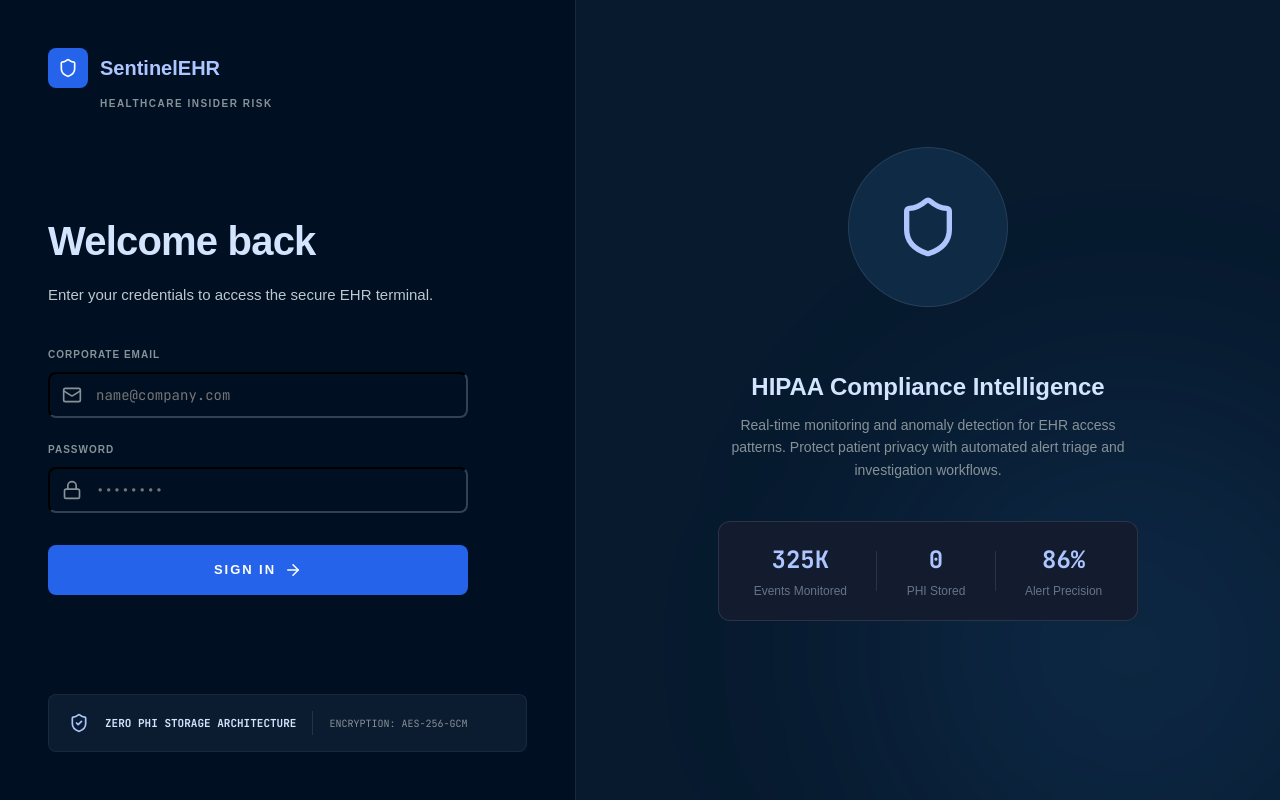
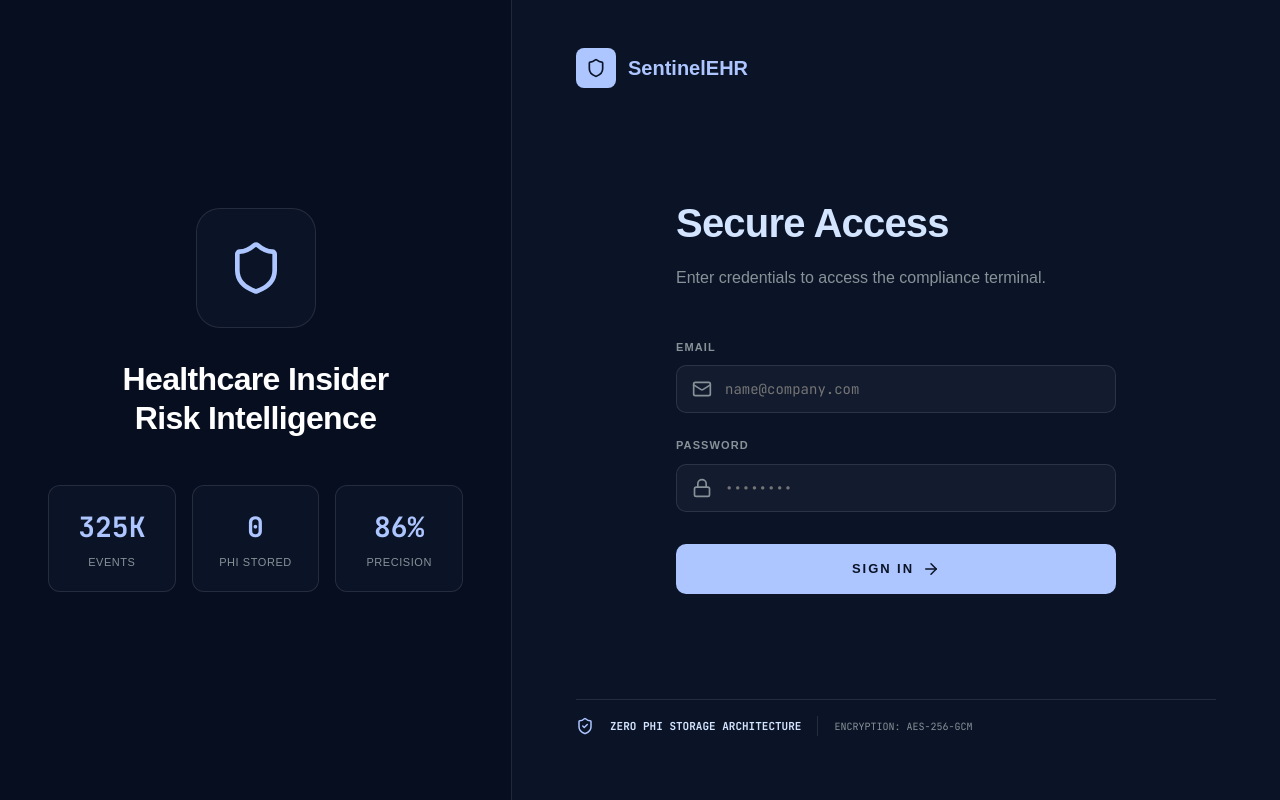
Before and after one commit to Davidowi2/sentinelehr, a React (Vite) app in the folder dashboard/: page / in a window 1280 px wide. Built offline with nearby package versions, Linux system fonts and the light colour scheme.

Commit message:
Design: split layout login page

```diff
--- a/dashboard/src/AppV2.jsx
+++ b/dashboard/src/AppV2.jsx
@@ -1465,63 +1465,135 @@ export default function AppV2() {
         overflow: 'hidden',
         fontFamily: "'DM Sans', sans-serif"
       }}>
-        {/* LEFT PANEL */}
+        {/* LEFT COLUMN - 40% */}
         <div style={{
-          width: '45%',
-          background: '#000f21',
+          width: '40%',
+          background: '#060e20',
           display: 'flex',
           flexDirection: 'column',
-          justifyContent: 'space-between',
+          justifyContent: 'center',
+          alignItems: 'center',
           padding: '48px',
           borderRight: '1px solid rgba(140,144,159,0.2)'
         }}>
+          {/* Centered Shield Icon */}
+          <div style={{ marginBottom: '32px' }}>
+            <div style={{
+              width: '120px',
+              height: '120px',
+              background: '#0b1326',
+              border: '1px solid rgba(140,144,159,0.2)',
+              borderRadius: '24px',
+              display: 'flex',
+              alignItems: 'center',
+              justifyContent: 'center'
+            }}>
+              <Shield size={56} style={{ color: '#adc6ff' }} />
+            </div>
+          </div>
+
+          {/* Headline */}
+          <h1 style={{
+            fontSize: '32px',
+            fontWeight: '800',
+            color: '#ffffff',
+            marginBottom: '48px',
+            textAlign: 'center',
+            lineHeight: 1.2,
+            letterSpacing: '-0.02em'
+          }}>Healthcare Insider<br />Risk Intelligence</h1>
+
+          {/* Three Stat Boxes */}
+          <div style={{
+            display: 'flex',
+            gap: '16px',
+            width: '100%',
+            maxWidth: '480px'
+          }}>
+            <div style={{
+              flex: 1,
+              background: '#0b1326',
+              border: '1px solid rgba(140,144,159,0.2)',
+              borderRadius: '12px',
+              padding: '20px',
+              textAlign: 'center'
+            }}>
+              <div style={{ fontSize: '28px', fontWeight: '700', color: '#adc6ff', fontFamily: "'JetBrains Mono', monospace" }}>325K</div>
+              <div style={{ fontSize: '11px', color: '#879298', marginTop: '6px', textTransform: 'uppercase', letterSpacing: '0.05em' }}>Events</div>
+            </div>
+            <div style={{
+              flex: 1,
+              background: '#0b1326',
+              border: '1px solid rgba(140,144,159,0.2)',
+              borderRadius: '12px',
+              padding: '20px',
+              textAlign: 'center'
+            }}>
+              <div style={{ fontSize: '28px', fontWeight: '700', color: '#adc6ff', fontFamily: "'JetBrains Mono', monospace" }}>0</div>
+              <div style={{ fontSize: '11px', color: '#879298', marginTop: '6px', textTransform: 'uppercase', letterSpacing: '0.05em' }}>PHI Stored</div>
+            </div>
+            <div style={{
+              flex: 1,
+              background: '#0b1326',
+              border: '1px solid rgba(140,144,159,0.2)',
+              borderRadius: '12px',
+              padding: '20px',
+              textAlign: 'center'
+            }}>
+              <div style={{ fontSize: '28px', fontWeight: '700', color: '#adc6ff', fontFamily: "'JetBrains Mono', monospace" }}>86%</div>
+              <div style={{ fontSize: '11px', color: '#879298', marginTop: '6px', textTransform: 'uppercase', letterSpacing: '0.05em' }}>Precision</div>
+            </div>
+          </div>
+        </div>
+
+        {/* RIGHT COLUMN - 60% */}
+        <div style={{
+          flex: 1,
+          background: '#0b1326',
+          display: 'flex',
+          flexDirection: 'column',
+          padding: '48px 64px',
+          position: 'relative'
+        }}>
           {/* Top: Logo */}
-          <div>
-            <div style={{ display: 'flex', alignItems: 'center', gap: '12px', marginBottom: '8px' }}>
+          <div style={{ marginBottom: 'auto' }}>
+            <div style={{ display: 'flex', alignItems: 'center', gap: '12px' }}>
               <div style={{
                 width: '40px',
                 height: '40px',
-                background: '#2563eb',
+                background: '#adc6ff',
                 borderRadius: '8px',
                 display: 'flex',
                 alignItems: 'center',
                 justifyContent: 'center'
               }}>
-                <Shield size={20} style={{ color: '#fff' }} />
+                <Shield size={20} style={{ color: '#0b1326' }} />
               </div>
               <span style={{ fontWeight: '700', fontSize: '20px', color: '#adc6ff' }}>SentinelEHR</span>
             </div>
-            <div style={{
-              fontSize: '10px',
-              letterSpacing: '0.15em',
-              textTransform: 'uppercase',
-              color: '#879298',
-              fontWeight: '600',
-              marginLeft: '52px'
-            }}>Healthcare Insider Risk</div>
           </div>
 
-          {/* Middle: Login Form */}
-          <div style={{ width: '100%', maxWidth: '420px' }}>
-            <h2 style={{ fontSize: '40px', fontWeight: '800', color: '#d3e4fe', marginBottom: '12px', letterSpacing: '-0.02em' }}>Welcome back</h2>
-            <p style={{ color: '#bdc8ce', marginBottom: '40px', fontSize: '15px', lineHeight: '1.6' }}>Enter your credentials to access the secure EHR terminal.</p>
+          {/* Center: Login Form */}
+          <div style={{ width: '100%', maxWidth: '440px', margin: '0 auto' }}>
+            <h2 style={{ fontSize: '40px', fontWeight: '800', color: '#d3e4fe', marginBottom: '12px', letterSpacing: '-0.02em' }}>Secure Access</h2>
+            <p style={{ color: '#879298', marginBottom: '48px', fontSize: '16px', lineHeight: '1.6' }}>Enter credentials to access the compliance terminal.</p>
 
             <form onSubmit={handleLogin}>
-              {/* Username Field */}
+              {/* Email Field */}
               <div style={{ marginBottom: '24px' }}>
                 <label style={{
                   display: 'block',
-                  fontSize: '10px',
+                  fontSize: '11px',
                   fontWeight: '600',
                   textTransform: 'uppercase',
                   color: '#879298',
                   marginBottom: '10px',
                   letterSpacing: '0.1em'
-                }}>Corporate Email</label>
+                }}>Email</label>
                 <div style={{ position: 'relative' }}>
                   <Mail size={20} style={{
                     position: 'absolute',
-                    left: '14px',
+                    left: '16px',
                     top: '50%',
                     transform: 'translateY(-50%)',
                     color: '#879298'
@@ -1535,14 +1607,13 @@ export default function AppV2() {
                     onChange={e => setLoginForm({...loginForm, username: e.target.value})}
                     required
                     placeholder="name@company.com"
-                    className="login-input bg-[#000f21] text-[#d3e4fe] border-[#334155]"
                     style={{
                       width: '100%',
-                      padding: '12px 14px 12px 46px',
-                      backgroundColor: '#000f21',
+                      padding: '14px 16px 14px 48px',
+                      backgroundColor: '#131b2e',
                       color: '#d3e4fe',
-                      borderColor: '#334155',
-                      borderRadius: '8px',
+                      border: '1px solid rgba(140,144,159,0.2)',
+                      borderRadius: '10px',
                       fontFamily: "'JetBrains Mono', monospace",
                       fontSize: '14px',
                       outline: 'none',
@@ -1550,11 +1621,11 @@ export default function AppV2() {
                       transition: 'all 0.2s ease'
                     }}
                     onFocus={e => {
-                      e.target.style.borderColor = '#4a9eff';
-                      e.target.style.boxShadow = '0 0 0 1px rgba(74,158,255,0.2)';
+                      e.target.style.borderColor = '#adc6ff';
+                      e.target.style.boxShadow = '0 0 0 1px rgba(173,198,255,0.2)';
                     }}
                     onBlur={e => {
-                      e.target.style.borderColor = '#334155';
+                      e.target.style.borderColor = 'rgba(140,144,159,0.2)';
                       e.target.style.boxShadow = 'none';
                     }}
                   />
@@ -1565,7 +1636,7 @@ export default function AppV2() {
               <div style={{ marginBottom: '32px' }}>
                 <label style={{
                   display: 'block',
-                  fontSize: '10px',
+                  fontSize: '11px',
                   fontWeight: '600',
                   textTransform: 'uppercase',
                   color: '#879298',
@@ -1575,7 +1646,7 @@ export default function AppV2() {
                 <div style={{ position: 'relative' }}>
                   <Lock size={20} style={{
                     position: 'absolute',
-                    left: '14px',
+                    left: '16px',
                     top: '50%',
                     transform: 'translateY(-50%)',
                     color: '#879298'
@@ -1589,14 +1660,13 @@ export default function AppV2() {
                     onChange={e => setLoginForm({...loginForm, password: e.target.value})}
                     required
                     placeholder="••••••••"
-                    className="login-input bg-[#000f21] text-[#d3e4fe] border-[#334155]"
                     style={{
                       width: '100%',
-                      padding: '12px 14px 12px 46px',
-                      backgroundColor: '#000f21',
+                      padding: '14px 16px 14px 48px',
+                      backgroundColor: '#131b2e',
                       color: '#d3e4fe',
-                      borderColor: '#334155',
-                      borderRadius: '8px',
+                      border: '1px solid rgba(140,144,159,0.2)',
+                      borderRadius: '10px',
                       fontFamily: "'JetBrains Mono', monospace",
                       fontSize: '14px',
                       outline: 'none',
@@ -1604,11 +1674,11 @@ export default function AppV2() {
                       transition: 'all 0.2s ease'
                     }}
                     onFocus={e => {
-                      e.target.style.borderColor = '#4a9eff';
-                      e.target.style.boxShadow = '0 0 0 1px rgba(74,158,255,0.2)';
+                      e.target.style.borderColor = '#adc6ff';
+                      e.target.style.boxShadow = '0 0 0 1px rgba(173,198,255,0.2)';
                     }}
                     onBlur={e => {
-                      e.target.style.borderColor = '#334155';
+                      e.target.style.borderColor = 'rgba(140,144,159,0.2)';
                       e.target.style.boxShadow = 'none';
                     }}
                   />
@@ -1641,10 +1711,10 @@ export default function AppV2() {
                 style={{
                   width: '100%',
                   padding: '16px',
-                  background: '#2563eb',
-                  color: '#FFFFFF',
+                  background: '#adc6ff',
+                  color: '#0b1326',
                   border: 'none',
-                  borderRadius: '8px',
+                  borderRadius: '10px',
                   fontSize: '13px',
                   fontWeight: '700',
                   textTransform: 'uppercase',
@@ -1657,8 +1727,8 @@ export default function AppV2() {
                   justifyContent: 'center',
                   gap: '8px'
                 }}
-                onMouseEnter={e => !loggingIn && (e.target.style.background = '#1d4ed8')}
-                onMouseLeave={e => !loggingIn && (e.target.style.background = '#2563eb')}
+                onMouseEnter={e => !loggingIn && (e.target.style.background = '#8aa8e8')}
+                onMouseLeave={e => !loggingIn && (e.target.style.background = '#adc6ff')}
               >
                 {loggingIn ? 'Authenticating...' : 'Sign In'}
                 {!loggingIn && <ArrowRight size={18} />}
@@ -1666,129 +1736,23 @@ export default function AppV2() {
             </form>
           </div>
 
-          {/* Bottom: HIPAA Badge */}
-          <div style={{
-            border: '1px solid rgba(62,72,77,0.3)',
-            background: '#0b1c30',
-            borderRadius: '8px',
-            padding: '16px 20px',
-            display: 'flex',
-            alignItems: 'center',
-            gap: '16px'
-          }}>
-            <ShieldCheck size={20} style={{ color: '#adc6ff' }} />
-            <div style={{ display: 'flex', alignItems: 'center', gap: '16px', flex: 1 }}>
-              <div>
-                <div style={{ fontSize: '11px', fontWeight: '700', color: '#d3e4fe', fontFamily: "'JetBrains Mono', monospace" }}>ZERO PHI STORAGE ARCHITECTURE</div>
-              </div>
-              <div style={{ width: '1px', height: '24px', background: 'rgba(140,144,159,0.2)' }} />
-              <div style={{ fontSize: '10px', color: '#879298', fontFamily: "'JetBrains Mono', monospace" }}>ENCRYPTION: AES-256-GCM</div>
-            </div>
-          </div>
-        </div>
-
-        {/* RIGHT PANEL */}
-        <div style={{
-          flex: 1,
-          background: '#071a2e',
-          position: 'relative',
-          display: 'flex',
-          flexDirection: 'column',
-          justifyContent: 'center',
-          alignItems: 'center',
-          overflow: 'hidden',
-          padding: '60px'
-        }}>
-          {/* Clean centered shield icon */}
-          <div style={{ position: 'relative', marginBottom: '40px', zIndex: 1 }}>
+          {/* Bottom: Architecture Info */}
+          <div style={{ marginTop: 'auto' }}>
             <div style={{
-              width: '160px',
-              height: '160px',
-              background: '#0f2a45',
-              border: '1px solid rgba(140,144,159,0.2)',
-              borderRadius: '50%',
               display: 'flex',
               alignItems: 'center',
-              justifyContent: 'center'
+              gap: '16px',
+              padding: '16px 0',
+              borderTop: '1px solid rgba(140,144,159,0.2)'
             }}>
-              <Shield size={64} style={{
-                color: '#adc6ff'
-              }} />
-            </div>
-          </div>
-
-          {/* Product description */}
-          <div style={{
-            maxWidth: '420px',
-            textAlign: 'center',
-            zIndex: 1,
-            marginTop: '24px'
-          }}>
-            <h2 style={{
-              fontSize: '24px',
-              fontWeight: '700',
-              color: '#d3e4fe',
-              marginBottom: '12px',
-              lineHeight: 1.3
-            }}>HIPAA Compliance Intelligence</h2>
-            <p style={{
-              fontSize: '14px',
-              color: '#879298',
-              lineHeight: 1.6,
-              margin: 0
-            }}>Real-time monitoring and anomaly detection for EHR access patterns. Protect patient privacy with automated alert triage and investigation workflows.</p>
-          </div>
-
-          {/* Stats summary */}
-          <div style={{
-            display: 'grid',
-            gridTemplateColumns: '1fr',
-            gap: '12px',
-            maxWidth: '420px',
-            width: '100%',
-            marginTop: '40px',
-            marginBottom: '32px',
-            zIndex: 1
-          }}>
-            {/* Card 3: Full Width Stats */}
-            <div style={{
-              background: '#131b2e',
-              border: '1px solid rgba(140,144,159,0.2)',
-              borderRadius: '12px',
-              padding: '20px',
-              display: 'flex',
-              justifyContent: 'space-around',
-              alignItems: 'center'
-            }}>
-              <div style={{ textAlign: 'center' }}>
-                <div style={{ fontSize: '24px', fontWeight: '700', color: '#adc6ff', fontFamily: "'JetBrains Mono', monospace" }}>325K</div>
-                <div style={{ fontSize: '12px', color: '#64748b', marginTop: '4px' }}>Events Monitored</div>
-              </div>
-              <div style={{ width: '1px', height: '40px', background: 'rgba(140,144,159,0.2)' }} />
-              <div style={{ textAlign: 'center' }}>
-                <div style={{ fontSize: '24px', fontWeight: '700', color: '#adc6ff', fontFamily: "'JetBrains Mono', monospace" }}>0</div>
-                <div style={{ fontSize: '12px', color: '#64748b', marginTop: '4px' }}>PHI Stored</div>
-              </div>
-              <div style={{ width: '1px', height: '40px', background: 'rgba(140,144,159,0.2)' }} />
-              <div style={{ textAlign: 'center' }}>
-                <div style={{ fontSize: '24px', fontWeight: '700', color: '#adc6ff', fontFamily: "'JetBrains Mono', monospace" }}>86%</div>
-                <div style={{ fontSize: '12px', color: '#64748b', marginTop: '4px' }}>Alert Precision</div>
+              <ShieldCheck size={18} style={{ color: '#adc6ff' }} />
+              <div style={{ display: 'flex', alignItems: 'center', gap: '16px', flex: 1 }}>
+                <div style={{ fontSize: '11px', fontWeight: '700', color: '#d3e4fe', fontFamily: "'JetBrains Mono', monospace" }}>ZERO PHI STORAGE ARCHITECTURE</div>
+                <div style={{ width: '1px', height: '20px', background: 'rgba(140,144,159,0.2)' }} />
+                <div style={{ fontSize: '10px', color: '#879298', fontFamily: "'JetBrains Mono', monospace" }}>ENCRYPTION: AES-256-GCM</div>
               </div>
             </div>
           </div>
-
-          {/* Bottom-right Atmospheric Glow */}
-          <div style={{
-            position: 'absolute',
-            bottom: '-100px',
-            right: '-100px',
-            width: '500px',
-            height: '500px',
-            background: 'rgba(74,158,255,0.1)',
-            filter: 'blur(120px)',
-            borderRadius: '50%',
-            pointerEvents: 'none'
-          }} />
         </div>
       </div>
     );
```
